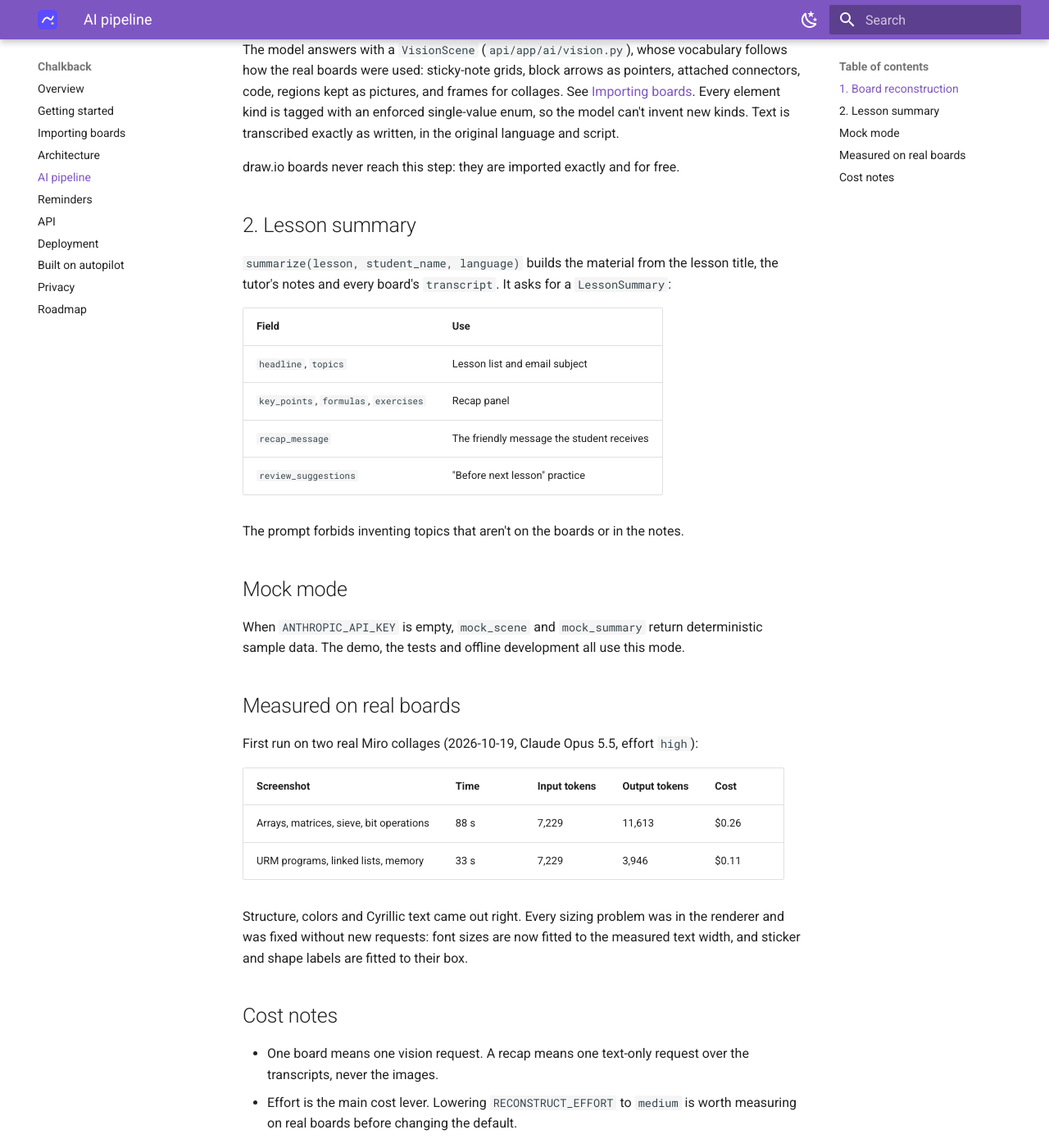
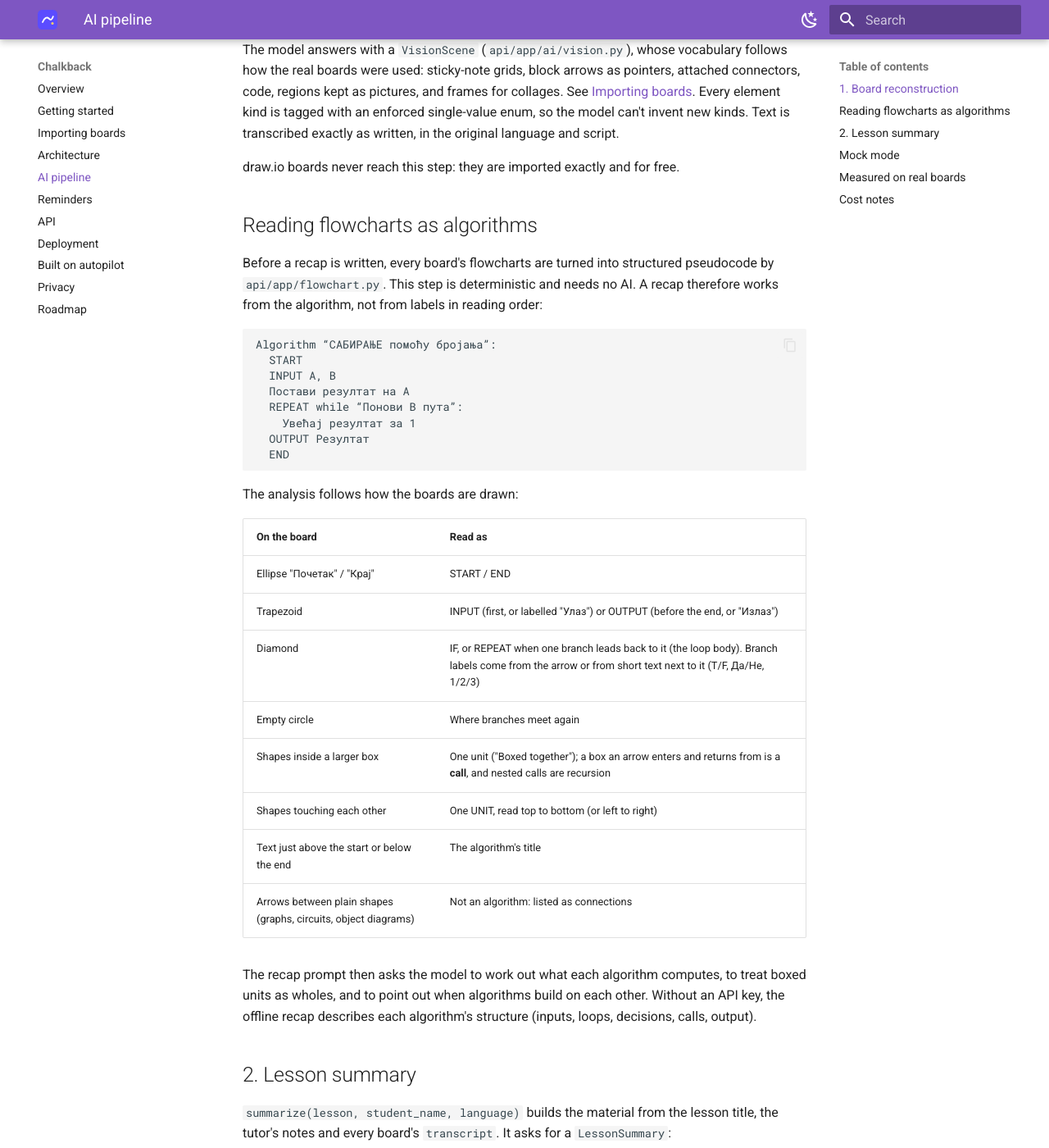
Before and after one commit to Durapix/chalkback, an MkDocs documentation site: the page built from docs/ai-pipeline.md, in a window 1280 px wide and 1400 px high, scrolled down 976 px. Shown: the whole window at 82% size. Built offline with MkDocs 1.6.1 and Material for MkDocs 9.7.7, drawn with Linux system fonts in a browser that asks for light colours.

Commit message:
docs: how flowcharts are read for recaps
Co-Authored-By: Claude Opus 5.5 <noreply@anthropic.com>

````diff
--- a/docs/ai-pipeline.md
+++ b/docs/ai-pipeline.md
@@ -37,6 +37,40 @@ Text is transcribed exactly as written, in the original language and script.
 
 draw.io boards never reach this step: they are imported exactly and for free.
 
+## Reading flowcharts as algorithms
+
+Before a recap is written, every board's flowcharts are turned into structured pseudocode by
+`api/app/flowchart.py`. This step is deterministic and needs no AI. A recap therefore works from
+the algorithm, not from labels in reading order:
+
+```text
+Algorithm “САБИРАЊЕ помоћу бројања”:
+  START
+  INPUT A, B
+  Постави резултат на А
+  REPEAT while “Понови B пута”:
+    Увећај резултат за 1
+  OUTPUT Резултат
+  END
+```
+
+The analysis follows how the boards are drawn:
+
+| On the board | Read as |
+|---|---|
+| Ellipse "Почетак" / "Крај" | START / END |
+| Trapezoid | INPUT (first, or labelled "Улаз") or OUTPUT (before the end, or "Излаз") |
+| Diamond | IF, or REPEAT when one branch leads back to it (the loop body). Branch labels come from the arrow or from short text next to it (T/F, Да/Не, 1/2/3) |
+| Empty circle | Where branches meet again |
+| Shapes inside a larger box | One unit ("Boxed together"); a box an arrow enters and returns from is a **call**, and nested calls are recursion |
+| Shapes touching each other | One UNIT, read top to bottom (or left to right) |
+| Text just above the start or below the end | The algorithm's title |
+| Arrows between plain shapes (graphs, circuits, object diagrams) | Not an algorithm: listed as connections |
+
+The recap prompt then asks the model to work out what each algorithm computes, to treat boxed
+units as wholes, and to point out when algorithms build on each other. Without an API key, the
+offline recap describes each algorithm's structure (inputs, loops, decisions, calls, output).
+
 ## 2. Lesson summary
 
 `summarize(lesson, student_name, language)` builds the material from the lesson title, the tutor's
````
Also changed, not shown: CHANGELOG.md (+6 -0 lines), docs/boards.md (+3 -0 lines).
